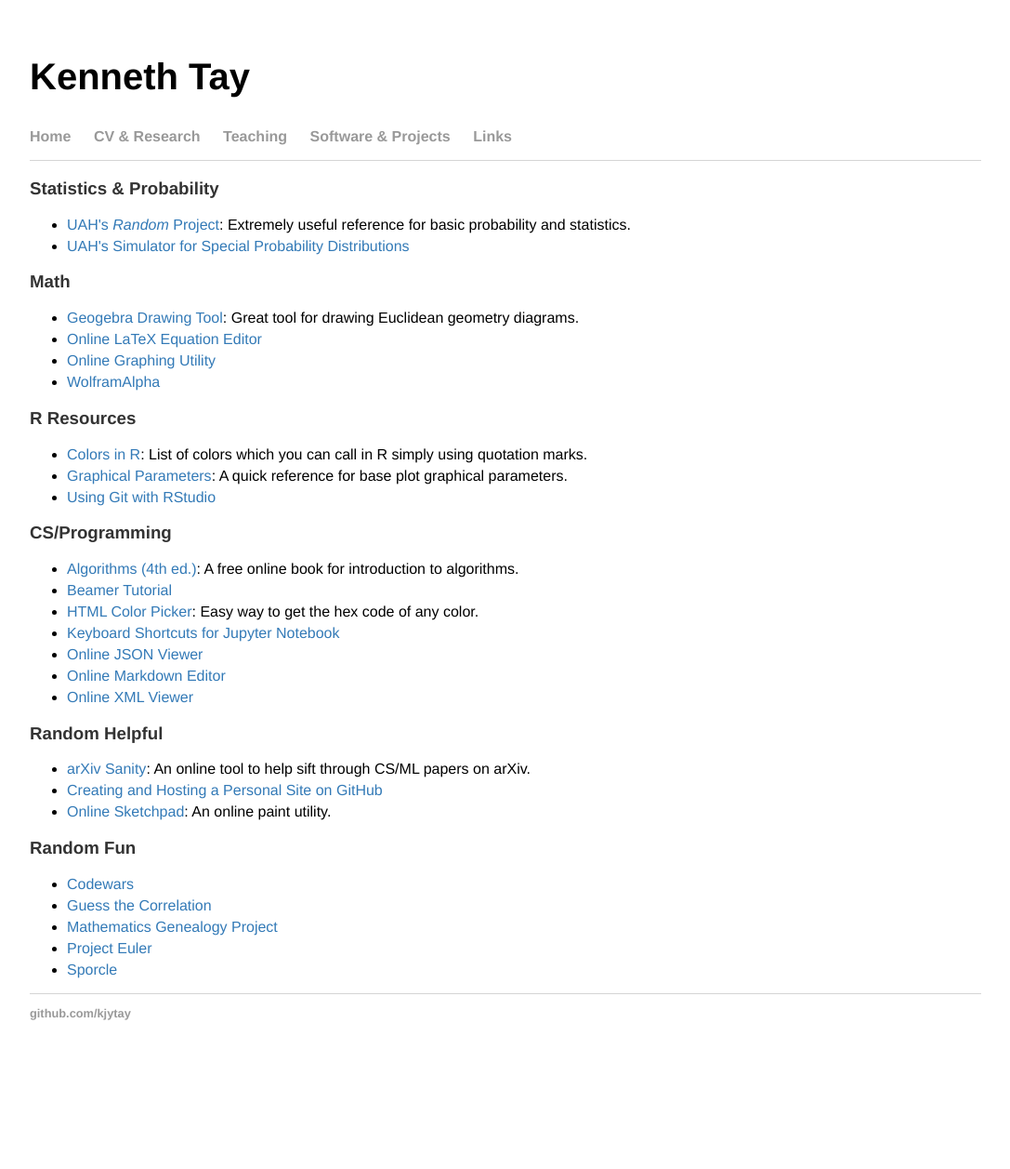
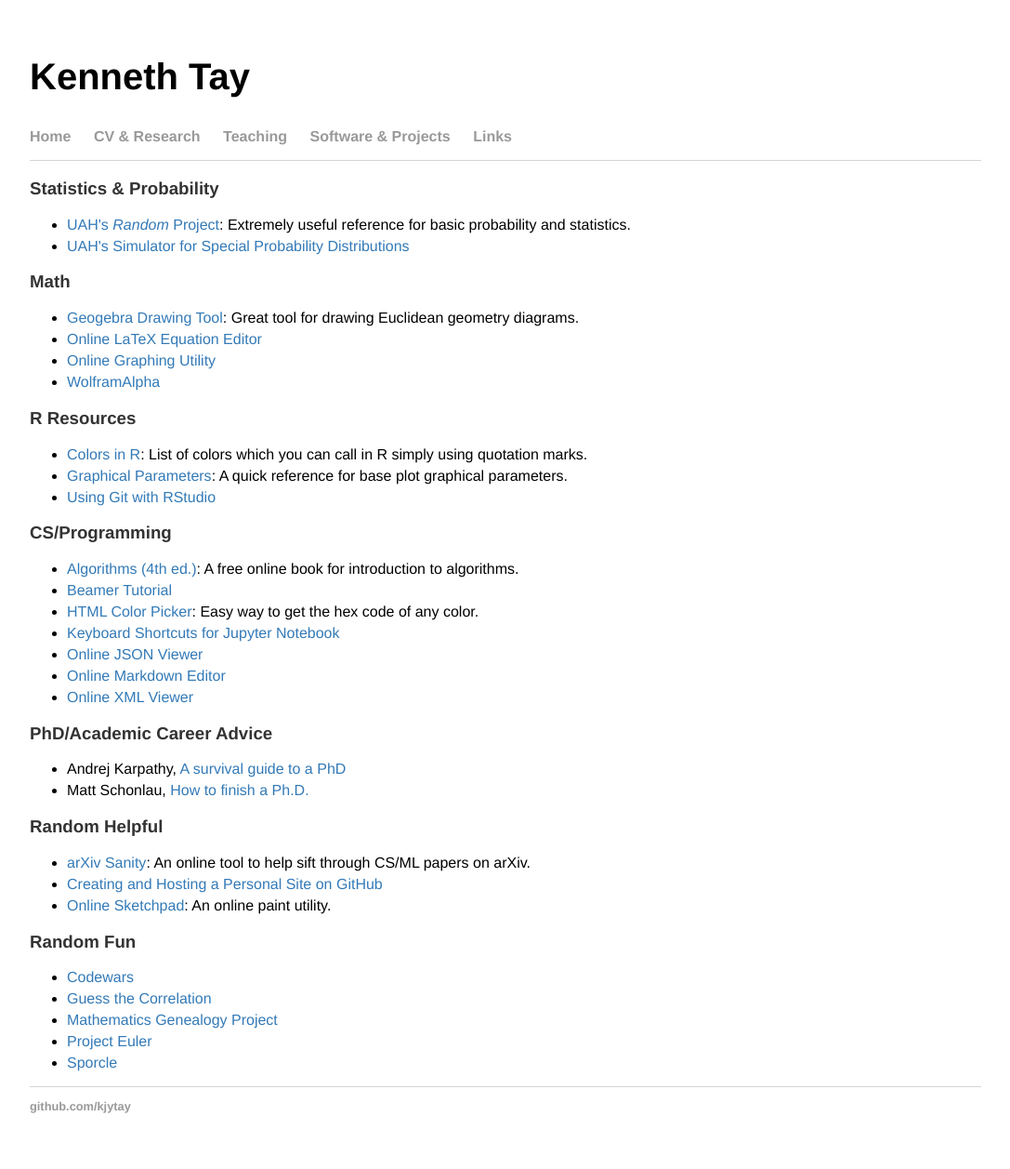
Before and after one commit to kjytay/kjytay.github.io, a Jekyll site: the page built from links/index.html, in a window 1280 px wide. Shown: the whole page at 93% size, without its empty margins (96-1183 px from the left). Built offline with Jekyll 4.4.1, drawn with Linux system fonts in a browser that asks for light colours; before the commit the page ends 1157 px from its top, so only the background shows below that.

Commit message:
Added PhD advice section in links page.

```diff
--- a/links/index.html
+++ b/links/index.html
@@ -35,6 +35,12 @@ title: Kenneth Tay
   <li><a target="_blank" href="http://countwordsfree.com/xmlviewer">Online XML Viewer</a></li>
 </ul>
 
+<h3>PhD/Academic Career Advice</h3>
+<ul>
+  <li>Andrej Karpathy, <a target="_blank" href="http://karpathy.github.io/2016/09/07/phd/">A survival guide to a PhD</a></li>
+  <li>Matt Schonlau, <a target="_blank" href="http://www.schonlau.net/finishphd.html">How to finish a Ph.D.</a></li>
+</ul>
+
 <h3>Random Helpful</h3>
 <ul>
   <li><a target="_blank" href="http://www.arxiv-sanity.com/">arXiv Sanity</a>: An online tool to help sift through CS/ML papers on arXiv.</li>
```
